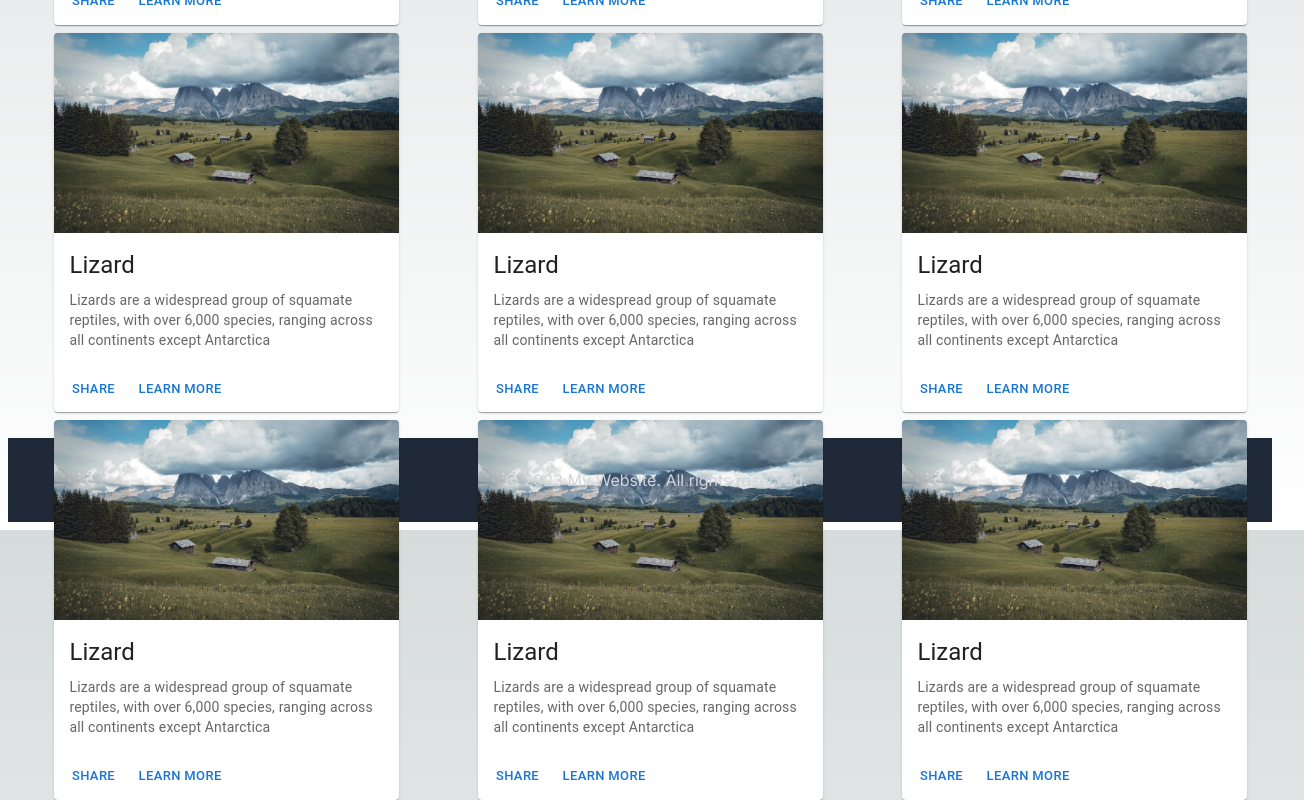
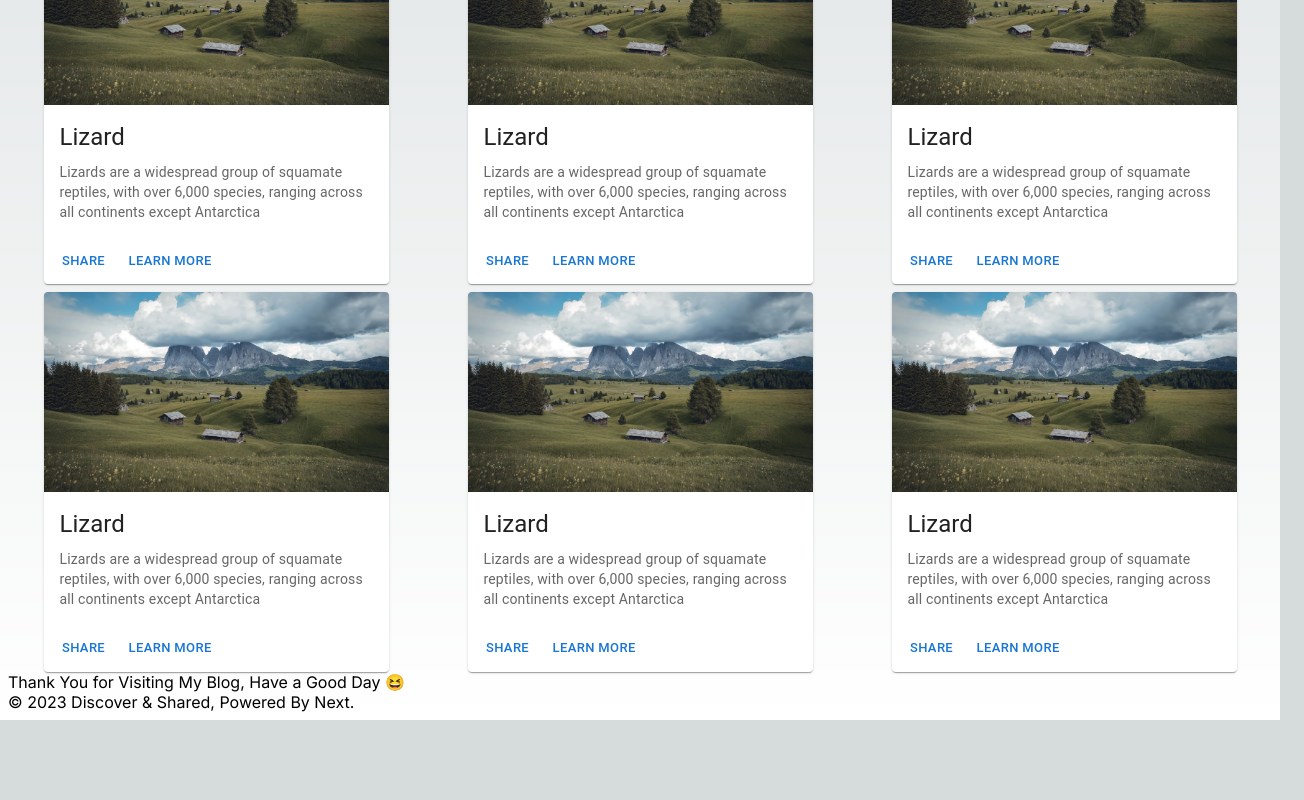
Before and after one commit to jjou33/discover-and-share, a Next.js app: page / in a window 1280 px wide. Shown: the part 490-1290 px from the top of the page, 1304 px wide, since content can reach past the window. After the commit the page ends 1210 px from the top, so only its background shows below. Built offline with nearby package versions, Linux system fonts and the light colour scheme.

Commit message:
CHORE : styled-component 적용 && Typescript Version down

```diff
--- a/package.json
+++ b/package.json
@@ -38,7 +38,8 @@
     "eslint-plugin-simple-import-sort": "^10.0.0",
     "prettier": "^2.8.8",
     "prettier-plugin-tailwindcss": "^0.3.0",
+    "styled-components": "^6.0.1",
     "tailwindcss": "3.3.2",
-    "typescript": "5.1.3"
+    "typescript": "^4.8.3"
   }
 }
--- a/src/app/layout.tsx
+++ b/src/app/layout.tsx
@@ -2,6 +2,7 @@ import { Inter } from 'next/font/google'
 
 import '../styles/globals.css'
 
+import { RootStyleRegistry } from '$/RootStyleRegistry'
 const inter = Inter({ subsets: ['latin'] })
 
 export default function RootLayout({
@@ -12,7 +13,7 @@ export default function RootLayout({
   return (
     <html lang="ko">
       <body id="__next" className={inter.className}>
-        {children}
+        <RootStyleRegistry>{children}</RootStyleRegistry>
       </body>
     </html>
   )
--- a/src/app/page.tsx
+++ b/src/app/page.tsx
@@ -2,8 +2,6 @@ import { Metadata } from 'next'
 
 import '../styles/globals.css'
 
-import Footer from '~/common/Footer/page'
-import Header from '~/common/Header/page'
 import Home from '~/organisms/Home/pages'
 export const metadata: Metadata = {
   title: 'discover',
@@ -13,9 +11,7 @@ export const metadata: Metadata = {
 const RootPage = () => {
   return (
     <>
-      <Header />
       <Home />
-      <Footer />
     </>
   )
 }
--- a/src/components/common/Footer/page.tsx
+++ b/src/components/common/Footer/page.tsx
@@ -1,12 +1,13 @@
+'use client'
+
+import * as S from './styles'
+
 const Footer = () => {
   return (
-    <footer className="bg-gray-800 py-4">
-      <div className="container mx-auto px-4">
-        <p className="text-center text-gray-300">
-          &copy; 2023 My Website. All rights reserved.
-        </p>
-      </div>
-    </footer>
+    <S.FooterWrapper>
+      Thank You for Visiting My Blog, Have a Good Day 😆
+      <br />© 2023 Discover & Shared, Powered By Next.
+    </S.FooterWrapper>
   )
 }
 
--- /dev/null
+++ b/src/components/common/Footer/styles.tsx
@@ -0,0 +1,16 @@
+import styled from 'styled-components'
+
+export const FooterWrapper = styled.footer`
+  display: grid;
+  place-items: center;
+  margin-top: auto;
+  height: 100px;
+  padding: 50px 0;
+  font-size: 15px;
+  text-align: center;
+  line-height: 1.5;
+  border: 1px solid;
+  @media (max-width: 768px) {
+    font-size: 13px;
+  }
+`
--- a/src/components/common/Header/page.tsx
+++ b/src/components/common/Header/page.tsx
@@ -12,7 +12,7 @@ import {
 const Header = () => {
   return (
     <Box sx={{ flexGrow: 1 }}>
-      <AppBar className="flex h-20 bg-gray-900 py-2 align-middle text-white">
+      <AppBar>
         <Toolbar>
           <IconButton
             size="large"
--- a/src/components/organisms/Home/pages.tsx
+++ b/src/components/organisms/Home/pages.tsx
@@ -2,14 +2,17 @@
 
 import { Grid } from '@mui/material'
 
+import * as S from './styles'
+
 import Card from '~/atoms/Card/page'
-
+import Footer from '~/common/Footer/page'
+import Header from '~/common/Header/page'
 const Home = () => {
   return (
-    <>
-      <main className="mt-10 flex min-h-screen flex-col items-center justify-between">
-        <div className="mt-24 flex h-auto items-center justify-center">
-          <Grid container height="100vh" spacing={1}>
+    <S.Container>
+      <Header />
+      <S.MainContainer>
+        <Grid container height="100%" spacing={1}>
           <Grid
             item
             xs={12}
@@ -110,9 +113,9 @@ const Home = () => {
             <Card />
           </Grid>
         </Grid>
-        </div>
-      </main>
-    </>
+      </S.MainContainer>
+      <Footer />
+    </S.Container>
   )
 }
 
--- /dev/null
+++ b/src/components/organisms/Home/styles.ts
@@ -0,0 +1,15 @@
+import styled from 'styled-components'
+
+export const Container = styled.div`
+  display: flex;
+  flex-direction: column;
+  width: 100vw;
+  margin: 0 auto;
+`
+export const MainContainer = styled.main`
+  width: 1000px;
+  margin: 80px auto;
+  @media screen and (max-width: 1000px) {
+    width: 800px;
+  }
+`
--- /dev/null
+++ b/src/lib/RootStyleRegistry.tsx
@@ -0,0 +1,15 @@
+'use client'
+
+import { useServerInsertedHTML } from 'next/navigation'
+import { ReactNode } from 'react'
+
+import { useStyledComponentsRegistry } from '$/styled-components'
+
+export const RootStyleRegistry = ({ children }: { children: ReactNode }) => {
+  const [StyledComponentsRegistry, styledComponentsFlushEffect] =
+    useStyledComponentsRegistry()
+
+  useServerInsertedHTML(() => <>{styledComponentsFlushEffect()}</>)
+
+  return <StyledComponentsRegistry>{children}</StyledComponentsRegistry>
+}
--- /dev/null
+++ b/src/lib/styled-components.tsx
@@ -0,0 +1,22 @@
+'use client'
+
+import { ReactElement, ReactNode, useState } from 'react'
+import { ServerStyleSheet, StyleSheetManager } from 'styled-components'
+
+export const useStyledComponentsRegistry = () => {
+  const [styledComponentsStyleSheet] = useState(() => new ServerStyleSheet())
+
+  const styledComponentsFlushEffect = () => {
+    const styles = styledComponentsStyleSheet.getStyleElement()
+    styledComponentsStyleSheet.instance.clearTag()
+    return <>{styles}</>
+  }
+
+  const StyledComponentsRegistry = ({ children }: { children: ReactNode }) => (
+    <StyleSheetManager sheet={styledComponentsStyleSheet.instance}>
+      {children as ReactElement}
+    </StyleSheetManager>
+  )
+
+  return [StyledComponentsRegistry, styledComponentsFlushEffect] as const
+}
--- a/src/styles/globals.css
+++ b/src/styles/globals.css
@@ -1,6 +1,6 @@
-@tailwind base;
+/* @tailwind base;
 @tailwind components;
-@tailwind utilities;
+@tailwind utilities; */
 
 
 :root {
--- a/tsconfig.json
+++ b/tsconfig.json
@@ -35,7 +35,7 @@
         "src/components/*"
       ],
       "$/*": [
-        "src/styles/*"
+        "src/lib/*"
       ]
     }
   },
```
Also changed, not shown: 1 other file (tests, documents, lock files or other folders). Lines whose indentation alone changed are shown as unchanged.
